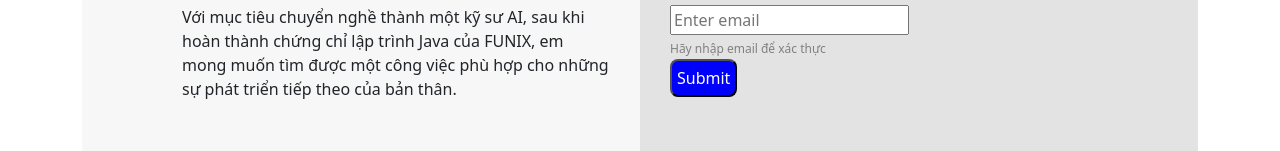
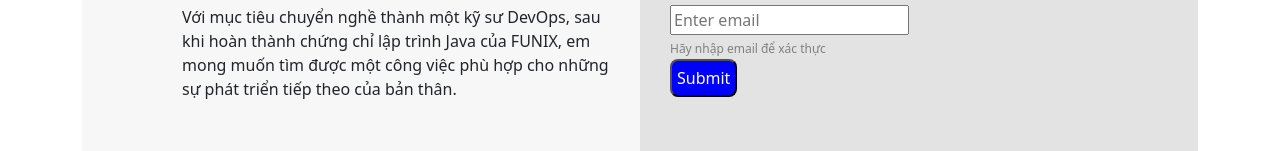
Before and after one commit to lux01123/Assign_3, a plain HTML site: page index.html in a window 1280 px wide. Shown: the part 735-886 px from the top of the page. Drawn offline with nearby package versions, Linux system fonts and the light colour scheme.

Commit message:
Update index.html

```diff
--- a/index.html
+++ b/index.html
@@ -59,7 +59,7 @@
           <div id="target">
             <h1 class="section-title">Mục tiêu nghề nghiệp</h1>
             <p>
-              Với mục tiêu chuyển nghề thành một kỹ sư AI, sau khi hoàn thành
+              Với mục tiêu chuyển nghề thành một kỹ sư DevOps, sau khi hoàn thành
               chứng chỉ lập trình Java của FUNIX, em mong muốn tìm được một công
               việc phù hợp cho những sự phát triển tiếp theo của bản thân.
             </p>
```
